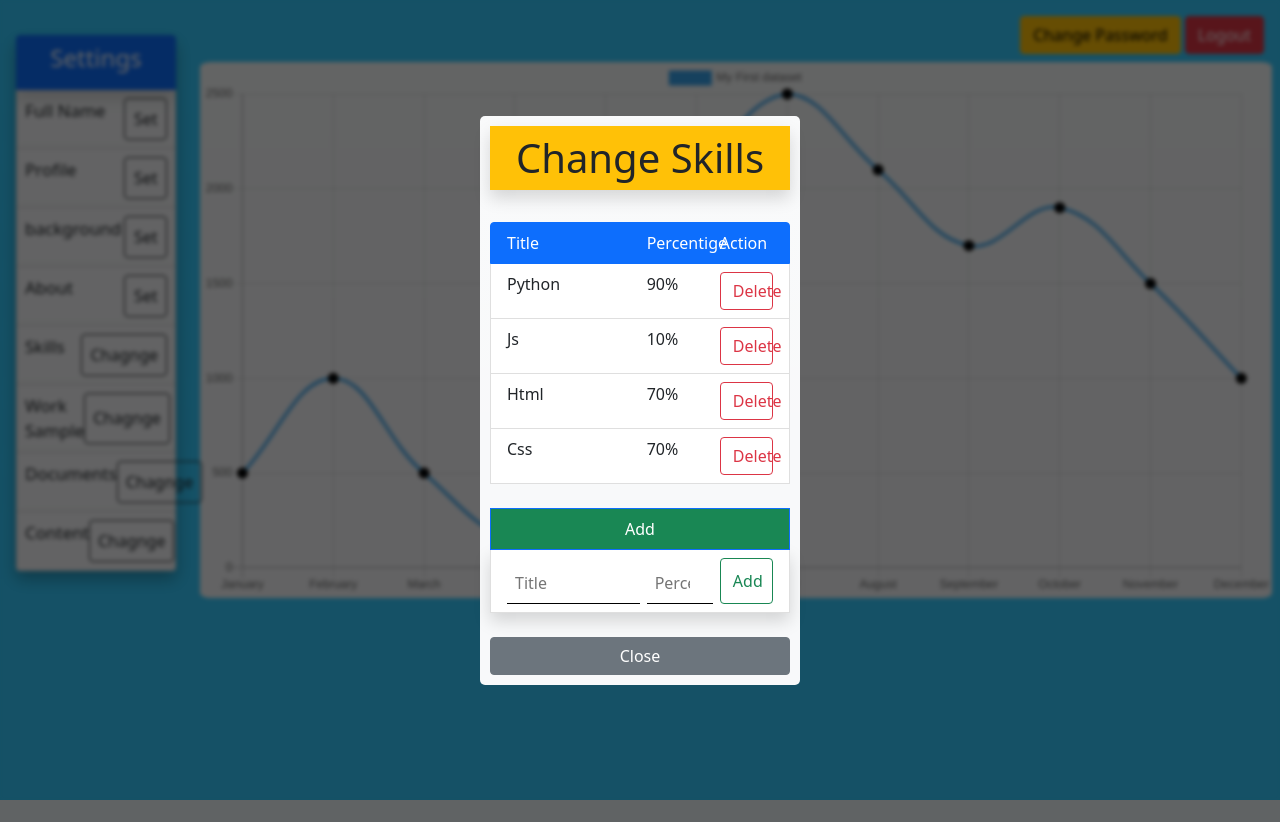
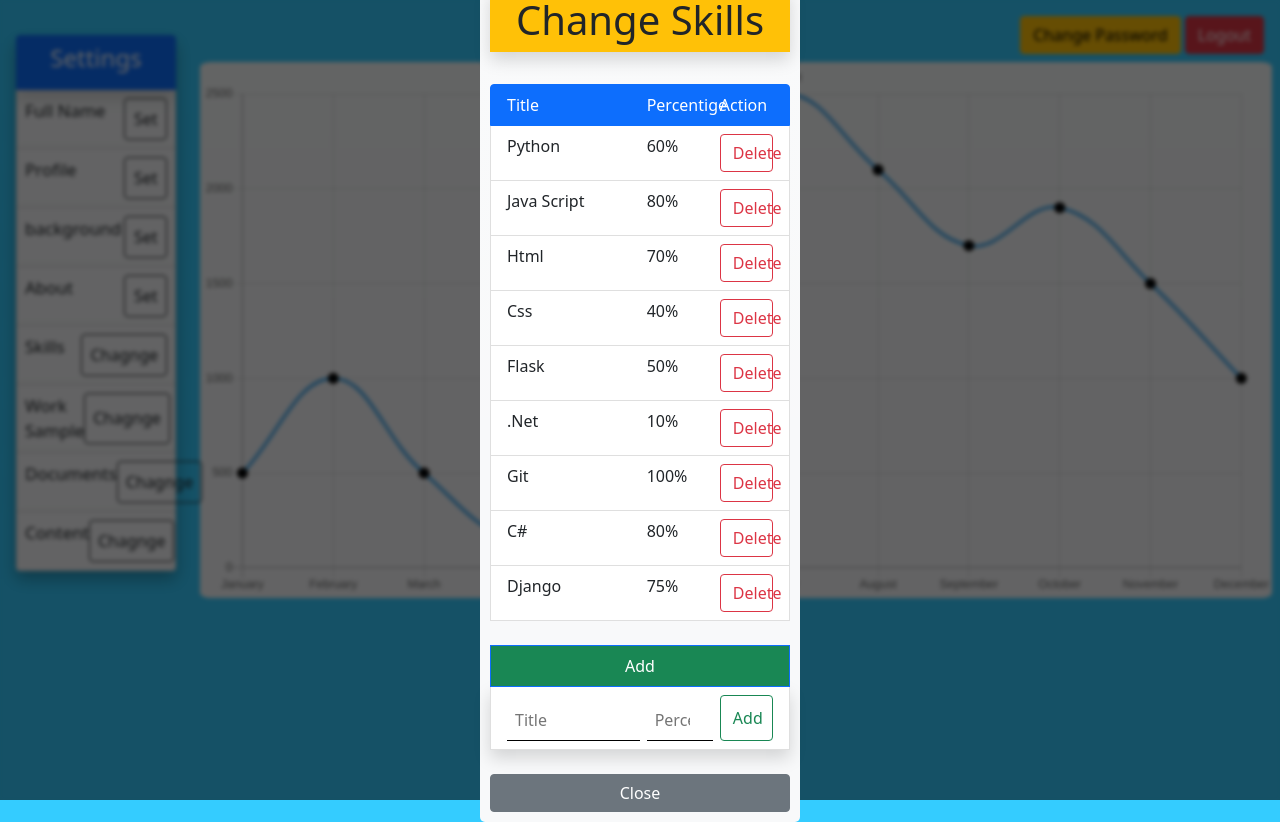
Before and after one commit to PooyaRezaee/Personal-Site, a Flask app: page /admin/ in a window 1280 px wide, after a click on "Chagnge". Before the commit the page ends 800 px from the top, so only its background shows below. Run offline with Flask 2, Linux system fonts and the light colour scheme; a user stored in the database is signed in; data comes from the database, SQL or seed files in the repository; some libraries are stand-ins or nearby versions.

Commit message:
Addded feature add or delete and show Skills with admin Panel

```diff
--- a/mod_admin/forms.py
+++ b/mod_admin/forms.py
@@ -1,4 +1,4 @@
-from wtforms import StringField,PasswordField,TextAreaField,FileField
+from wtforms import StringField,PasswordField,TextAreaField,FileField,IntegerField
 from flask_wtf import FlaskForm
 from wtforms.validators import DataRequired
 
@@ -17,3 +17,7 @@ class ChangePassowrdForm(FlaskForm):
     OldPassowrd = PasswordField(validators=[DataRequired()],render_kw={"placeholder":"old Password"})
     NewPassword = PasswordField(validators=[DataRequired()],render_kw={"placeholder":"new Password"})
     ConfirmPassword = PasswordField(validators=[DataRequired()],render_kw={"placeholder":"confirm password"})
+
+class SkillForm(FlaskForm):
+    Name = StringField(validators=[DataRequired()],render_kw={"placeholder":"Title","class":"w-50"})
+    Value = IntegerField(validators=[DataRequired()],render_kw={"placeholder":"Percentige","class":"w-25","min":"0","max":"100"})
--- a/mod_admin/views.py
+++ b/mod_admin/views.py
@@ -1,7 +1,7 @@
 from . import admin
 from flask import render_template,request,abort,flash,redirect,url_for,session
-from .forms import LoginForm,SettingForms,ChangePassowrdForm
-from .models import Admin,Settings
+from .forms import LoginForm,SettingForms,ChangePassowrdForm,SkillForm
+from .models import Admin,Settings,Skills
 from app import db
 
 @admin.route('/',methods=["GET"])
@@ -9,17 +9,20 @@ def Dashboard():
     settings = Settings.query.first()
     settingform = SettingForms(obj=settings)
     changepassowrdform = ChangePassowrdForm()
+    skills = Skills.query.all()
+    skillform = SkillForm()
 
     if session.get('permission') != "yes":
         flash("first Do Login !","success")
         return redirect(url_for('admin.Login_get'))
 
-    return render_template('mod_admin/dashboard.html',setting_form=settingform,changepassowrdform=changepassowrdform)
+    return render_template('mod_admin/dashboard.html',setting_form=settingform,changepassowrdform=changepassowrdform,skills=skills,skillform=skillform)
 
 @admin.route('/<string:command>',methods=["POST"])
 def Commands(command):
     settingform = SettingForms()
     changepassowrdform = ChangePassowrdForm(request.form)
+    skillform = SkillForm(request.form)
 
     if settingform.validate_on_submit():
         settings = Settings.query.first()
@@ -45,8 +48,6 @@ def Commands(command):
         except :
             flash("Error in Commit Data","danger")
 
-        return redirect(url_for('admin.Dashboard'))
-
     elif changepassowrdform.validate_on_submit():
         if command == "ch-p":
             admin = Admin.query.first()
@@ -62,13 +63,33 @@ def Commands(command):
             admin.Password = changepassowrdform.NewPassword.data
             db.session.commit()
             flash("Password Changed","success")
-            return redirect(url_for('admin.Dashboard'))
+
+    elif skillform.validate_on_submit():
+        if command == "a-s":
+            new_skill = Skills()
+            new_skill.Name = skillform.Name.data
+            new_skill.Value_skill = skillform.Value.data
+            db.session.add(new_skill)
+            db.session.commit()
+
+            flash("added Skill","success")
 
     else:
         return "Has Error"
 
-    print('ended')
+    return redirect(url_for('admin.Dashboard'))
 
+@admin.route('/<int:skill_id>')
+def delete_skill(skill_id):
+    try:
+        skill = Skills.query.get_or_404(skill_id)
+        db.session.delete(skill)
+        db.session.commit()
+        flash('Skill Deleted','success')
+    except:
+        flash('Has a problem in Delete Skill','danger')
+
+    return redirect(url_for('admin.Dashboard'))
 
 @admin.route('/login/',methods=["GET"])
 def Login_get():
--- a/templates/mod_admin/dashboard.html
+++ b/templates/mod_admin/dashboard.html
@@ -174,20 +174,20 @@
 
     <!-- popup form change Skills -->
     <div id="skills_setting" class="centeral-item" style="display: none;">
-        <form  action="" class="popup-form bg-light bg-gradient w-25">
+        <form  action="{{ url_for('admin.Commands'  , command='a-s') }}" class="popup-form bg-light bg-gradient w-25" method="POST">
             <h1 class="text-center p-2 shadow bg-warning">Change Skills</h1>
             <br>
             <ul class="list-group">
                 <li class="list-group-item active d-flex justify-content-between"><span class="w-50">Title</span> <span class="w-25">Percentige</span> <span class="w-20">Action</span></li>
-                <li class="list-group-item d-flex justify-content-between"><span class="w-50">Python</span> <span class="w-25">90%</span> <a href="#" class="btn btn-outline-danger w-20">Delete</a></li>
-                <li class="list-group-item d-flex justify-content-between"><span class="w-50">Js</span> <span class="w-25">10%</span> <a href="#" class="btn btn-outline-danger w-20">Delete</a></li>
-                <li class="list-group-item d-flex justify-content-between"><span class="w-50">Html</span> <span class="w-25">70%</span> <a href="#" class="btn btn-outline-danger w-20">Delete</a></li>
-                <li class="list-group-item d-flex justify-content-between"><span class="w-50">Css</span> <span class="w-25">70%</span> <a href="#" class="btn btn-outline-danger w-20">Delete</a></li>
+                {% for skill in skills %}
+                    <li class="list-group-item d-flex justify-content-between"><span class="w-50">{{ skill.Name }}</span> <span class="w-25">{{ skill.Value_skill }}%</span> <a href="{{ url_for('admin.delete_skill', skill_id=skill.Id ) }}" class="btn btn-outline-danger w-20">Delete</a></li>
+                {% endfor %}
 
                 <br>
                 <li class="list-group-item active bg-success text-center">Add</li>
                 <li class="list-group-item d-flex justify-content-between shadow">
-                    <input type="text" class="w-50" placeholder="Title"> <input type="number" class="w-25" placeholder="Percentige" min="0" max="100"> <button type="submit" class="w-20 btn btn-outline-success" >Add</button>
+                    {{ changepassowrdform.hidden_tag() }}
+                    {{ skillform.Name }} {{ skillform.Value }} <button type="submit" class="w-20 btn btn-outline-success" >Add</button>
                 </li><br>
 
 
```
